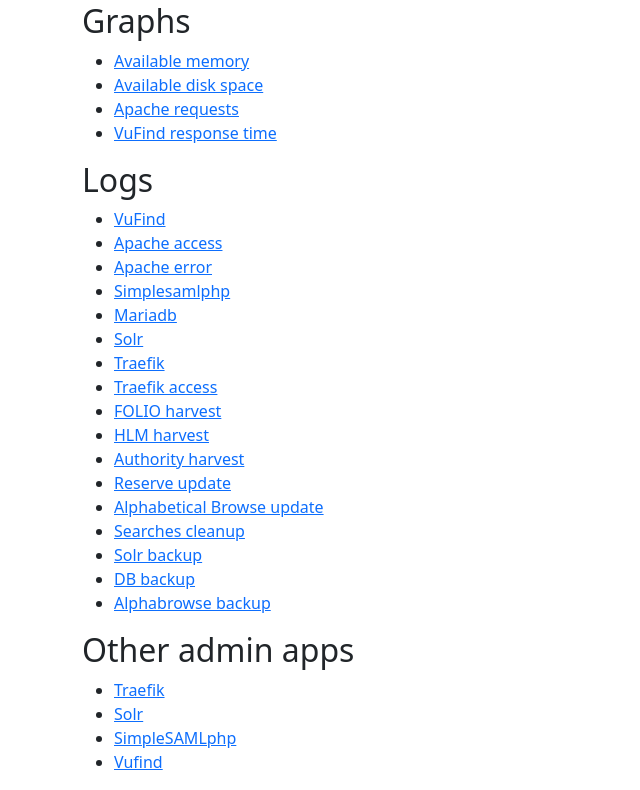
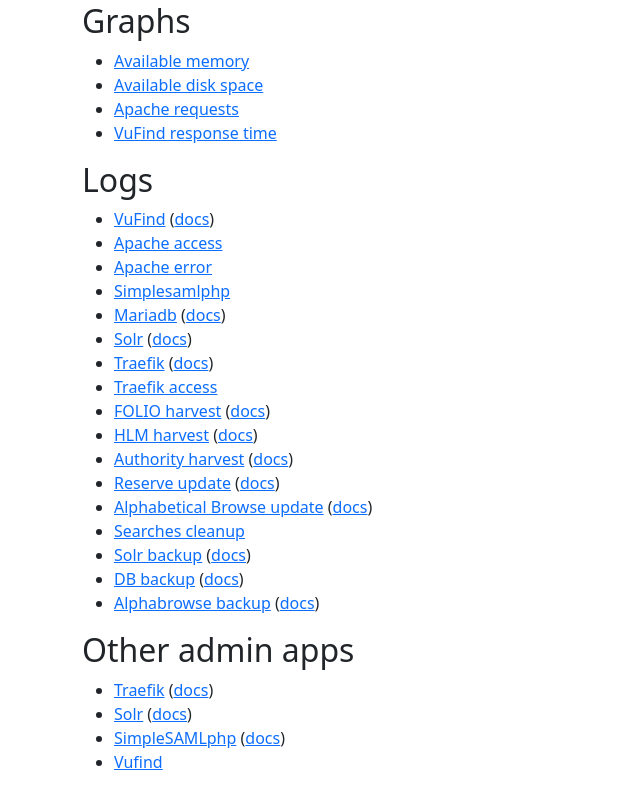
Before and after one commit to MSU-Libraries/catalog, a Flask app: template monitoring/app/templates/index.html in a window 1280 px wide. Shown: the part 452-1242 px from the top of the page, without its empty margins (0-640 px from the left). Run offline with Flask 3, Linux system fonts and the light colour scheme; the template is opened without the code that fills it, so the values that code supplies are empty.

Commit message:
PC-307 Add doc links to monitoring app page

```diff
--- a/monitoring/app/templates/index.html
+++ b/monitoring/app/templates/index.html
@@ -31,29 +31,29 @@
     </ul>
     <h2>Logs</h2>
     <ul>
-        <li><a href="/monitoring/logs/vufind">VuFind</a></li>
+        <li><a href="/monitoring/logs/vufind">VuFind</a> (<a href="https://msu-libraries.github.io/catalog/vufind/">docs</a>)</li>
         <li><a href="/monitoring/logs/apache/access">Apache access</a></li>
         <li><a href="/monitoring/logs/apache/error">Apache error</a></li>
         <li><a href="/monitoring/logs/simplesamlphp">Simplesamlphp</a></li>
-        <li><a href="/monitoring/logs/mariadb">Mariadb</a></li>
-        <li><a href="/monitoring/logs/solr">Solr</a></li>
-        <li><a href="/monitoring/logs/traefik/log">Traefik</a></li>
+        <li><a href="/monitoring/logs/mariadb">Mariadb</a> (<a href="https://msu-libraries.github.io/catalog/mariadb/">docs</a>)</li>
+        <li><a href="/monitoring/logs/solr">Solr</a> (<a href="https://msu-libraries.github.io/catalog/solr/">docs</a>)</li>
+        <li><a href="/monitoring/logs/traefik/log">Traefik</a> (<a href="https://msu-libraries.github.io/catalog/traefik/">docs</a>)</li>
         <li><a href="/monitoring/logs/traefik/access">Traefik access</a></li>
-        <li><a href="/monitoring/logs/harvests/folio">FOLIO harvest</a></li>
-        <li><a href="/monitoring/logs/harvests/hlm">HLM harvest</a></li>
-        <li><a href="/monitoring/logs/harvests/authority">Authority harvest</a></li>
-        <li><a href="/monitoring/logs/vufind/reserves_update">Reserve update</a></li>
-        <li><a href="/monitoring/logs/alphabrowse">Alphabetical Browse update</a></li>
+        <li><a href="/monitoring/logs/harvests/folio">FOLIO harvest</a> (<a href="https://msu-libraries.github.io/catalog/harvesting-and-importing/">docs</a>)</li>
+        <li><a href="/monitoring/logs/harvests/hlm">HLM harvest</a> (<a href="https://msu-libraries.github.io/catalog/harvesting-and-importing/">docs</a>)</li>
+        <li><a href="/monitoring/logs/harvests/authority">Authority harvest</a> (<a href="https://msu-libraries.github.io/catalog/harvesting-and-importing/">docs</a>)</li>
+        <li><a href="/monitoring/logs/vufind/reserves_update">Reserve update</a> (<a href="https://msu-libraries.github.io/catalog/harvesting-and-importing/">docs</a>)</li>
+        <li><a href="/monitoring/logs/alphabrowse">Alphabetical Browse update</a> (<a href="https://msu-libraries.github.io/catalog/solr/#running-the-alphabetical-indexing-manually">docs</a>)</li>
         <li><a href="/monitoring/logs/vufind/searches_cleanup">Searches cleanup</a></li>
-        <li><a href="/monitoring/logs/backups/solr">Solr backup</a></li>
-        <li><a href="/monitoring/logs/backups/db">DB backup</a></li>
-        <li><a href="/monitoring/logs/backups/alpha">Alphabrowse backup</a></li>
+        <li><a href="/monitoring/logs/backups/solr">Solr backup</a> (<a href="https://msu-libraries.github.io/catalog/backup-and-restore/">docs</a>)</li>
+        <li><a href="/monitoring/logs/backups/db">DB backup</a> (<a href="https://msu-libraries.github.io/catalog/backup-and-restore/">docs</a>)</li>
+        <li><a href="/monitoring/logs/backups/alpha">Alphabrowse backup</a> (<a href="https://msu-libraries.github.io/catalog/backup-and-restore/">docs</a>)</li>
     </ul>
     <h2>Other admin apps</h2>
     <ul>
-        <li><a href="/dashboard/">Traefik</a></li>
-        <li><a href="/solr/">Solr</a></li>
-        <li><a href="/simplesamlphp/">SimpleSAMLphp</a></li>
+        <li><a href="/dashboard/">Traefik</a> (<a href="https://doc.traefik.io/traefik/operations/dashboard/">docs</a>)</li>
+        <li><a href="/solr/">Solr</a> (<a href="https://solr.apache.org/guide/solr/9_3/getting-started/solr-admin-ui.html">docs</a>)</li>
+        <li><a href="/simplesamlphp/">SimpleSAMLphp</a> (<a href="https://simplesamlphp.org/docs/stable/index.html">docs</a>)</li>
         <li><a href="/Admin/Home">Vufind</a></li>
     </ul>
 {% endblock %}
```
